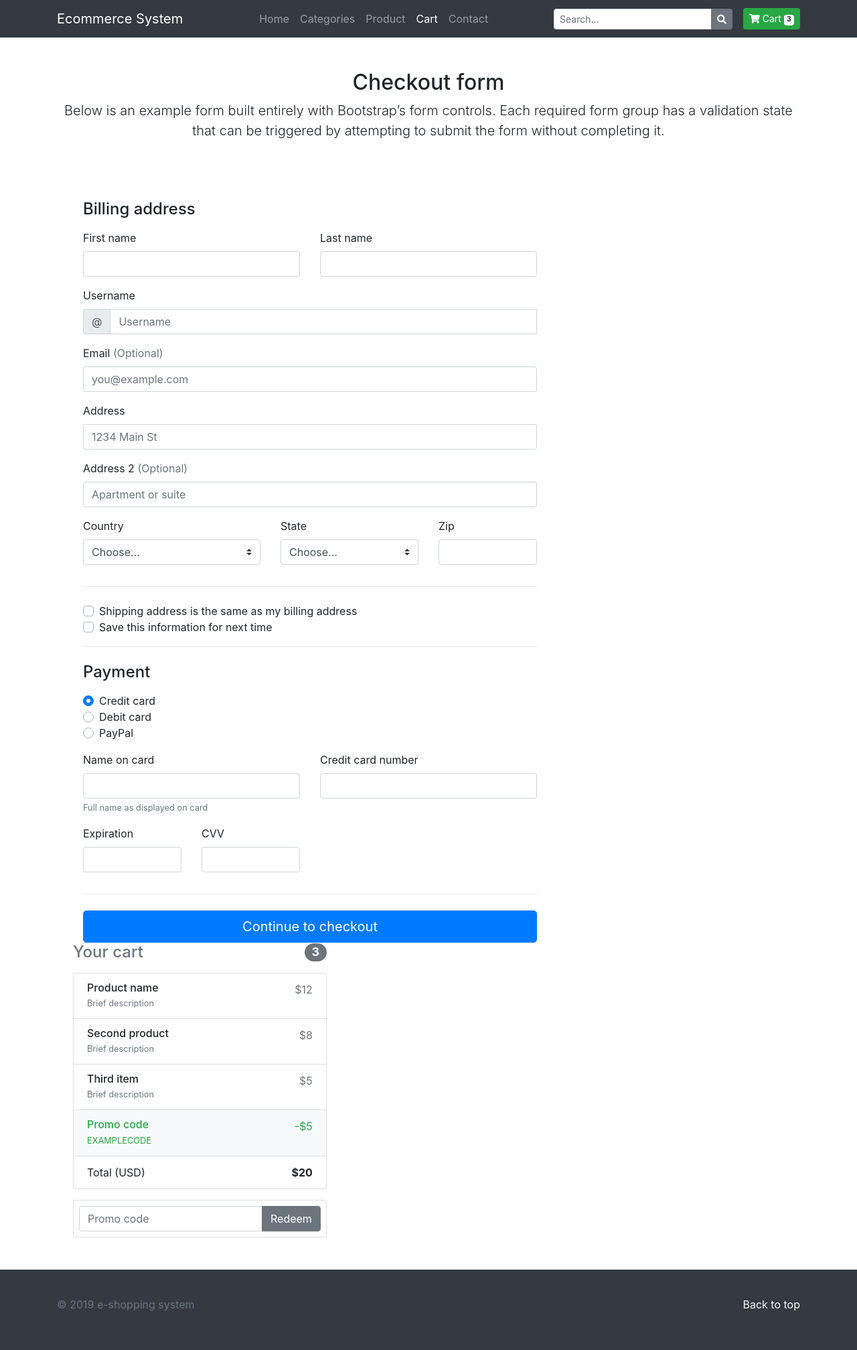
After one commit to ImtiazEpu/sosPHP, a PHP site: page /checkout.php in a window 1280 px wide. The commit adds this page. Shown: the whole page at 67% size. Run offline with PHP 8.4, Linux system fonts and the light colour scheme; some libraries are stand-ins or nearby versions.

Commit message:
checkout & cart page added & configured & font-awesome & holderjs package added with configured

```diff
--- a/asset/css/main.css
+++ b/asset/css/main.css
@@ -96,11 +96,59 @@
     border-top-right-radius: 0;
 }
 
+.bloc_left_price {
+    color: #c01508;
+    text-align: center;
+    font-weight: bold;
+    font-size: 150%;
+}
+.category_block li:hover {
+    background-color: #007bff;
+}
+.category_block li:hover a {
+    color: #ffffff;
+}
+.category_block li a {
+    color: #343a40;
+}
+.add_to_cart_block .price {
+    color: #c01508;
+    text-align: center;
+    font-weight: bold;
+    font-size: 200%;
+    margin-bottom: 0;
+}
+.add_to_cart_block .price_discounted {
+    color: #343a40;
+    text-align: center;
+    text-decoration: line-through;
+    font-size: 140%;
+}
+.product_rassurance {
+    padding: 10px;
+    margin-top: 15px;
+    background: #ffffff;
+    border: 1px solid #6c757d;
+    color: #6c757d;
+}
+.product_rassurance .list-inline {
+    margin-bottom: 0;
+    text-transform: uppercase;
+    text-align: center;
+}
+.product_rassurance .list-inline li:hover {
+    color: #343a40;
+}
+.reviews_product .fa-star {
+    color: gold;
+}
+.pagination {
+    margin-top: 20px;
+}
 footer {
-    padding-top: 3rem;
-    padding-bottom: 3rem;
+    background: #343a40;
+    padding: 40px;
 }
-
-footer p {
-    margin-bottom: .25rem;
+footer a {
+    color: #f8f9fa!important
 }
--- /dev/null
+++ b/checkout.php
@@ -0,0 +1,209 @@
+<?php require_once 'partials/_header.php'; ?>
+<main role="main">
+    <div class="container">
+        <div class="py-5 text-center">
+            <h2>Checkout form</h2>
+            <p class="lead">Below is an example form built entirely with Bootstrap’s form controls. Each required form group has a validation state that can be triggered by attempting to submit the form without completing it.</p>
+        </div>
+
+        <div class="row m-4" >
+            <div class="m-4ol-md-4 order-md-2 mb-4">
+                <h4 class="d-flex justify-content-between align-items-center mb-3">
+                    <span class="text-muted">Your cart</span>
+                    <span class="badge badge-secondary badge-pill">3</span>
+                </h4>
+                <ul class="list-group mb-3">
+                    <li class="list-group-item d-flex justify-content-between lh-condensed">
+                        <div>
+                            <h6 class="my-0">Product name</h6>
+                            <small class="text-muted">Brief description</small>
+                        </div>
+                        <span class="text-muted">$12</span>
+                    </li>
+                    <li class="list-group-item d-flex justify-content-between lh-condensed">
+                        <div>
+                            <h6 class="my-0">Second product</h6>
+                            <small class="text-muted">Brief description</small>
+                        </div>
+                        <span class="text-muted">$8</span>
+                    </li>
+                    <li class="list-group-item d-flex justify-content-between lh-condensed">
+                        <div>
+                            <h6 class="my-0">Third item</h6>
+                            <small class="text-muted">Brief description</small>
+                        </div>
+                        <span class="text-muted">$5</span>
+                    </li>
+                    <li class="list-group-item d-flex justify-content-between bg-light">
+                        <div class="text-success">
+                            <h6 class="my-0">Promo code</h6>
+                            <small>EXAMPLECODE</small>
+                        </div>
+                        <span class="text-success">-$5</span>
+                    </li>
+                    <li class="list-group-item d-flex justify-content-between">
+                        <span>Total (USD)</span>
+                        <strong>$20</strong>
+                    </li>
+                </ul>
+
+                <form class="card p-2">
+                    <div class="input-group">
+                        <input type="text" class="form-control" placeholder="Promo code">
+                        <div class="input-group-append">
+                            <button type="submit" class="btn btn-secondary">Redeem</button>
+                        </div>
+                    </div>
+                </form>
+            </div>
+            <div class="col-md-8 order-md-1">
+                <h4 class="mb-3">Billing address</h4>
+                <form class="needs-validation" novalidate>
+                    <div class="row">
+                        <div class="col-md-6 mb-3">
+                            <label for="firstName">First name</label>
+                            <input type="text" class="form-control" id="firstName" placeholder="" value="" required>
+                            <div class="invalid-feedback">
+                                Valid first name is required.
+                            </div>
+                        </div>
+                        <div class="col-md-6 mb-3">
+                            <label for="lastName">Last name</label>
+                            <input type="text" class="form-control" id="lastName" placeholder="" value="" required>
+                            <div class="invalid-feedback">
+                                Valid last name is required.
+                            </div>
+                        </div>
+                    </div>
+
+                    <div class="mb-3">
+                        <label for="username">Username</label>
+                        <div class="input-group">
+                            <div class="input-group-prepend">
+                                <span class="input-group-text">@</span>
+                            </div>
+                            <input type="text" class="form-control" id="username" placeholder="Username" required>
+                            <div class="invalid-feedback" style="width: 100%;">
+                                Your username is required.
+                            </div>
+                        </div>
+                    </div>
+
+                    <div class="mb-3">
+                        <label for="email">Email <span class="text-muted">(Optional)</span></label>
+                        <input type="email" class="form-control" id="email" placeholder="you@example.com">
+                        <div class="invalid-feedback">
+                            Please enter a valid email address for shipping updates.
+                        </div>
+                    </div>
+
+                    <div class="mb-3">
+                        <label for="address">Address</label>
+                        <input type="text" class="form-control" id="address" placeholder="1234 Main St" required>
+                        <div class="invalid-feedback">
+                            Please enter your shipping address.
+                        </div>
+                    </div>
+
+                    <div class="mb-3">
+                        <label for="address2">Address 2 <span class="text-muted">(Optional)</span></label>
+                        <input type="text" class="form-control" id="address2" placeholder="Apartment or suite">
+                    </div>
+
+                    <div class="row">
+                        <div class="col-md-5 mb-3">
+                            <label for="country">Country</label>
+                            <select class="custom-select d-block w-100" id="country" required>
+                                <option value="">Choose...</option>
+                                <option>United States</option>
+                            </select>
+                            <div class="invalid-feedback">
+                                Please select a valid country.
+                            </div>
+                        </div>
+                        <div class="col-md-4 mb-3">
+                            <label for="state">State</label>
+                            <select class="custom-select d-block w-100" id="state" required>
+                                <option value="">Choose...</option>
+                                <option>California</option>
+                            </select>
+                            <div class="invalid-feedback">
+                                Please provide a valid state.
+                            </div>
+                        </div>
+                        <div class="col-md-3 mb-3">
+                            <label for="zip">Zip</label>
+                            <input type="text" class="form-control" id="zip" placeholder="" required>
+                            <div class="invalid-feedback">
+                                Zip code required.
+                            </div>
+                        </div>
+                    </div>
+                    <hr class="mb-4">
+                    <div class="custom-control custom-checkbox">
+                        <input type="checkbox" class="custom-control-input" id="same-address">
+                        <label class="custom-control-label" for="same-address">Shipping address is the same as my billing address</label>
+                    </div>
+                    <div class="custom-control custom-checkbox">
+                        <input type="checkbox" class="custom-control-input" id="save-info">
+                        <label class="custom-control-label" for="save-info">Save this information for next time</label>
+                    </div>
+                    <hr class="mb-4">
+
+                    <h4 class="mb-3">Payment</h4>
+
+                    <div class="d-block my-3">
+                        <div class="custom-control custom-radio">
+                            <input id="credit" name="paymentMethod" type="radio" class="custom-control-input" checked required>
+                            <label class="custom-control-label" for="credit">Credit card</label>
+                        </div>
+                        <div class="custom-control custom-radio">
+                            <input id="debit" name="paymentMethod" type="radio" class="custom-control-input" required>
+                            <label class="custom-control-label" for="debit">Debit card</label>
+                        </div>
+                        <div class="custom-control custom-radio">
+                            <input id="paypal" name="paymentMethod" type="radio" class="custom-control-input" required>
+                            <label class="custom-control-label" for="paypal">PayPal</label>
+                        </div>
+                    </div>
+                    <div class="row">
+                        <div class="col-md-6 mb-3">
+                            <label for="cc-name">Name on card</label>
+                            <input type="text" class="form-control" id="cc-name" placeholder="" required>
+                            <small class="text-muted">Full name as displayed on card</small>
+                            <div class="invalid-feedback">
+                                Name on card is required
+                            </div>
+                        </div>
+                        <div class="col-md-6 mb-3">
+                            <label for="cc-number">Credit card number</label>
+                            <input type="text" class="form-control" id="cc-number" placeholder="" required>
+                            <div class="invalid-feedback">
+                                Credit card number is required
+                            </div>
+                        </div>
+                    </div>
+                    <div class="row">
+                        <div class="col-md-3 mb-3">
+                            <label for="cc-expiration">Expiration</label>
+                            <input type="text" class="form-control" id="cc-expiration" placeholder="" required>
+                            <div class="invalid-feedback">
+                                Expiration date required
+                            </div>
+                        </div>
+                        <div class="col-md-3 mb-3">
+                            <label for="cc-cvv">CVV</label>
+                            <input type="text" class="form-control" id="cc-cvv" placeholder="" required>
+                            <div class="invalid-feedback">
+                                Security code required
+                            </div>
+                        </div>
+                    </div>
+                    <hr class="mb-4">
+                    <button class="btn btn-primary btn-lg btn-block" type="submit">Continue to checkout</button>
+                </form>
+            </div>
+        </div>
+    </div>
+</main>
+    <? require_once "partials/_footer.php";?>
--- a/package.json
+++ b/package.json
@@ -8,6 +8,10 @@
   "dependencies": {
     "bootstrap": "^4.3.1",
     "feather-icons": "^4.19.0",
+    "holderjs": "^2.9.6",
     "jquery": "^3.3.1"
+  },
+  "devDependencies": {
+    "@fortawesome/fontawesome-free": "^5.7.2"
   }
 }
--- a/partials/_footer.php
+++ b/partials/_footer.php
@@ -8,5 +8,6 @@
 </footer>
 <script src="node_modules/jquery/dist/jquery.min.js"></script>
 <script src="node_modules/bootstrap/dist/js/bootstrap.bundle.min.js"></script>
+<script src="node_modules/holderjs/holder.min.js"></script>
 </body>
 </html>
--- a/partials/_header.php
+++ b/partials/_header.php
@@ -9,7 +9,11 @@
     <title>E-SHOPPING SYSTEM</title>
 
     <link rel="canonical" href="https://getbootstrap.com/docs/4.3/examples/album/">
-
+    <!-- Font Awesome's CDN-->
+    <!--<link rel="stylesheet" href="https://use.fontawesome.com/releases/v5.7.2/css/all.css"
+           integrity="sha384-fnmOCqbTlWIlj8LyTjo7mOUStjsKC4pOpQbqyi7RrhN7udi9RwhKkMHpvLbHG9Sr" crossorigin="anonymous">-->
+    <!-- Font Awesome's Package-->
+    <link href="node_modules/@fortawesome/fontawesome-free/css/all.min.css" rel="stylesheet">
     <!-- Bootstrap core CSS -->
     <link href="node_modules/bootstrap/dist/css/bootstrap.min.css" rel="stylesheet">
 
@@ -34,41 +38,47 @@
 </head>
 <body>
 <header>
-    <div class="collapse bg-dark" id="navbarHeader">
-        <div class="container">
-            <div class="row">
-                <div class="col-sm-8 col-md-7 py-4">
-                    <h4 class="text-white">About</h4>
-                    <p class="text-muted">Add some information about the album below, the author, or any other
-                        background context. Make it a few sentences long so folks can pick up some informative tidbits.
-                        Then, link them off to some social networking sites or contact information.</p>
+    <nav class="navbar navbar-expand-md navbar-dark bg-dark">
+    <div class="container">
+        <a class="navbar-brand" href="index.php">Ecommerce System</a>
+        <button class="navbar-toggler" type="button" data-toggle="collapse" data-target="#navbarsExampleDefault" aria-controls="navbarsExampleDefault" aria-expanded="false" aria-label="Toggle navigation">
+            <span class="navbar-toggler-icon"></span>
+        </button>
+
+        <div class="collapse navbar-collapse justify-content-end" id="navbarsExampleDefault">
+            <ul class="navbar-nav m-auto">
+                <li class="nav-item m-auto">
+                    <a class="nav-link" href="index.php">Home</a>
+                </li>
+                <li class="nav-item">
+                    <a class="nav-link" href="category.html">Categories</a>
+                </li>
+                <li class="nav-item">
+                    <a class="nav-link" href="product.php">Product</a>
+                </li>
+                <li class="nav-item active">
+                    <a class="nav-link" href="cart.php">Cart <span class="sr-only">(current)</span></a>
+                </li>
+                <li class="nav-item">
+                    <a class="nav-link" href="contact.html">Contact</a>
+                </li>
+            </ul>
+
+            <form class="form-inline my-2 my-lg-0">
+                <div class="input-group input-group-sm">
+                    <input type="text" class="form-control" aria-label="Small" aria-describedby="inputGroup-sizing-sm" placeholder="Search...">
+                    <div class="input-group-append">
+                        <button type="button" class="btn btn-secondary btn-number">
+                            <i class="fa fa-search"></i>
+                        </button>
+                    </div>
                 </div>
-                <div class="col-sm-4 offset-md-1 py-4">
-                    <h4 class="text-white">Contact</h4>
-                    <ul class="list-unstyled">
-                        <li><a href="#" class="text-white">Follow on Twitter</a></li>
-                        <li><a href="#" class="text-white">Like on Facebook</a></li>
-                        <li><a href="#" class="text-white">Email me</a></li>
-                    </ul>
-                </div>
-            </div>
+                <a class="btn btn-success btn-sm ml-3" href="cart.html">
+                    <i class="fa fa-shopping-cart"></i> Cart
+                    <span class="badge badge-light">3</span>
+                </a>
+            </form>
         </div>
     </div>
-    <div class="navbar navbar-dark bg-dark shadow-sm">
-        <div class="container d-flex justify-content-between">
-            <a href="index.php" class="navbar-brand d-flex align-items-center">
-                <svg xmlns="http://www.w3.org/2000/svg" width="20" height="20" fill="none" stroke="currentColor"
-                     stroke-linecap="round" stroke-linejoin="round" stroke-width="2" aria-hidden="true" class="mr-2"
-                     viewBox="0 0 24 24" focusable="false">
-                    <path d="M23 19a2 2 0 0 1-2 2H3a2 2 0 0 1-2-2V8a2 2 0 0 1 2-2h4l2-3h6l2 3h4a2 2 0 0 1 2 2z"/>
-                    <circle cx="12" cy="13" r="4"/>
-                </svg>
-                <strong>e-shopping</strong>
-            </a>
-            <button class="navbar-toggler" type="button" data-toggle="collapse" data-target="#navbarHeader"
-                    aria-controls="navbarHeader" aria-expanded="false" aria-label="Toggle navigation">
-                <span class="navbar-toggler-icon"></span>
-            </button>
-        </div>
-    </div>
+    </nav>
 </header>
```
Also changed, not shown: cart.php (added, +96 -0 lines), index.php (+9 -54 lines), 1 other file.
